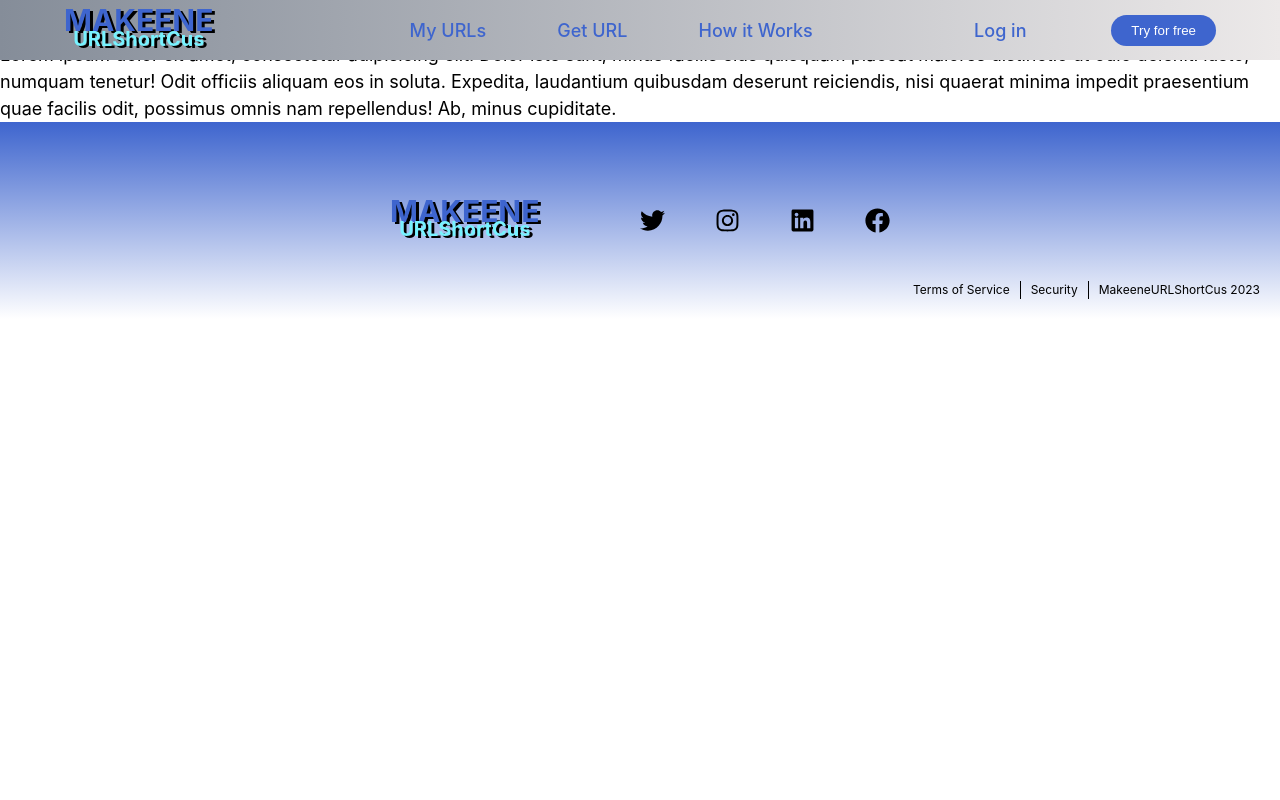
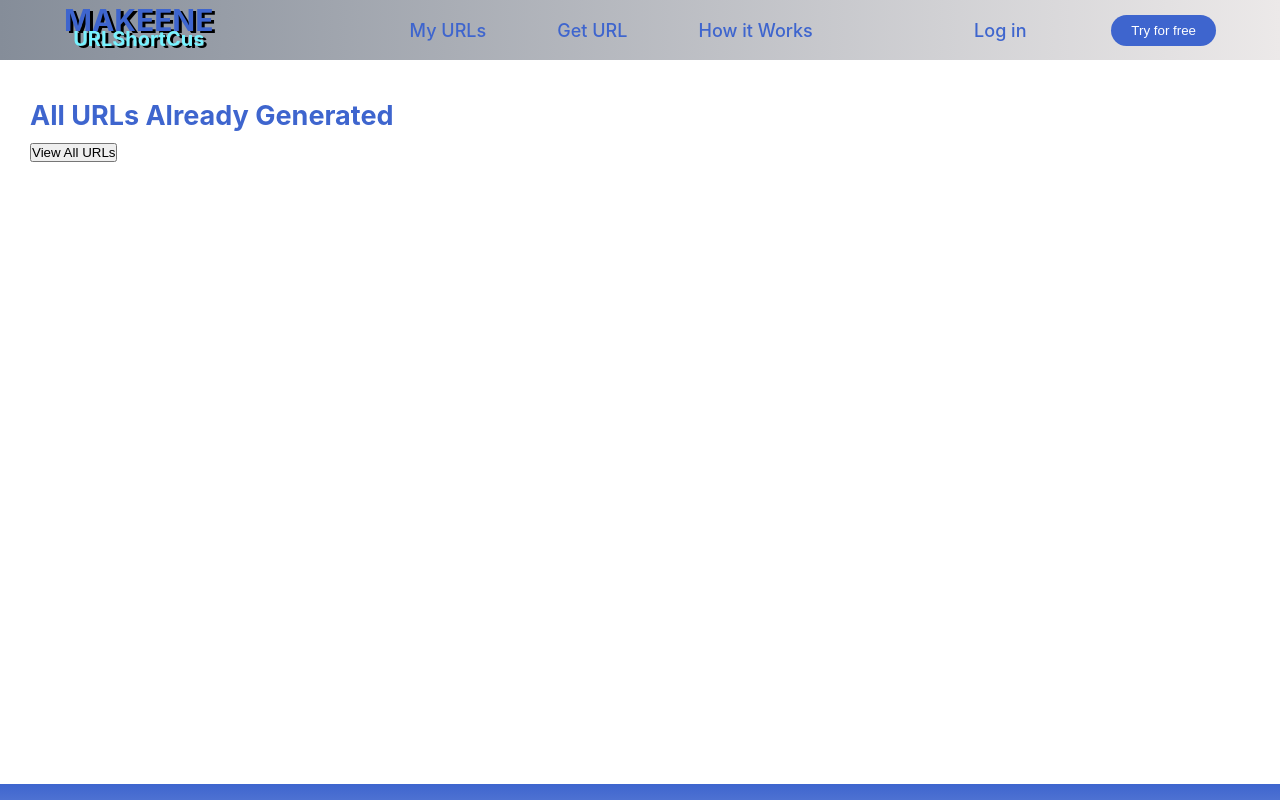
Before and after one commit to bezbrain/MakeeneURL_Shortener, a React (Vite) app: page /myurls in a window 1280 px wide. Shown: the top 800 px of the page. Built offline with nearby package versions, Linux system fonts and the light colour scheme; no server answers.

Commit message:
Started making some api calls and returned the errors to the UI when needed

```diff
--- a/package.json
+++ b/package.json
@@ -14,6 +14,7 @@
     "@fortawesome/fontawesome-svg-core": "^6.4.0",
     "@fortawesome/free-solid-svg-icons": "^6.4.0",
     "@fortawesome/react-fontawesome": "^0.2.0",
+    "axios": "^1.4.0",
     "firebase": "^9.15.0",
     "react": "^18.2.0",
     "react-dom": "^18.2.0",
--- a/src/components/Login.jsx
+++ b/src/components/Login.jsx
@@ -20,6 +20,7 @@ const Login = () => {
     setMsgFromServer,
     extratingErrorMsg,
     setIsLogged,
+    setLoginUserId,
   } = useGlobalContext();
 
   const handleLoginBtn = async (e) => {
@@ -35,7 +36,8 @@ const Login = () => {
       try {
         const cred = await signInWithEmailAndPassword(auth, email, password);
 
-        console.log(cred.user.uid);
+        // console.log(cred.user.uid);
+        setLoginUserId(cred.user.uid);
 
         const userToken = await auth.currentUser.getIdToken();
         localStorage.setItem("authToken", userToken); // Store the authentication token in local storage
--- a/src/components/Trim.jsx
+++ b/src/components/Trim.jsx
@@ -1,6 +1,7 @@
-import { useEffect, useRef } from "react";
+import { useEffect, useRef, useState } from "react";
 import { useGlobalContext } from "../context";
 import "../styles/trim.css";
+import axios from "axios";
 
 /* ================ */
 // The Trim Component
@@ -10,31 +11,57 @@ const Trim = () => {
     setOriginalLink,
     generatedResult,
     setGeneratedResult,
-    urlArrays,
-    setUrlArrays,
+    loginUserId,
+    trimcompErrorMsg,
+    setTrimcompErrorMsg,
+    urlObj,
+    setUrlObj,
   } = useGlobalContext();
 
   const getToken = localStorage.getItem("authToken"); // Get the auth token from local storge
 
-  const handleGenerateLink = (e) => {
+  const handleGenerateLink = async (e) => {
     e.preventDefault();
-
     // Check if logged in
     if (getToken) {
       if (!originalLink) {
-        console.log("Pls enter original URL");
+        // console.log("Pls enter original URL");
+        setTrimcompErrorMsg("Pls enter original Link");
+        setTimeout(() => {
+          setTrimcompErrorMsg("");
+        }, 3000);
         return;
       }
-      console.log("Write code to input customized or trimmed URL here");
+      try {
+        setTrimcompErrorMsg("Generating Link...");
+        const userIdAndOriginalLink = {
+          createdBy: loginUserId,
+          originalLink: originalLink,
+        };
+        const { data } = await axios.post(
+          "http://localhost:9000/",
+          userIdAndOriginalLink
+        );
+        console.log(data.link.fullLink);
+        setGeneratedResult(data.link.fullLink);
+        setOriginalLink("");
+        setTrimcompErrorMsg("");
+      } catch (error) {
+        console.log(error.message);
+      }
     } else {
       // Check if logged out
-      console.log("Please, Login to use service");
+      setTrimcompErrorMsg("Please, login to use service");
+      setTimeout(() => {
+        setTrimcompErrorMsg("");
+      }, 3000);
     }
   };
 
   return (
     <main className="trim" id="get-url">
       <form id="try-for-free">
+        <p>{trimcompErrorMsg}</p>
         <input
           type="text"
           placeholder="Paste original link here"
--- a/src/context.jsx
+++ b/src/context.jsx
@@ -54,6 +54,7 @@ export const AppProvider = ({ children }) => {
   const [email, setEmail] = useState("");
   const [password, setPassword] = useState("");
   const [msgFromServer, setMsgFromServer] = useState("");
+  const [loginUserId, setLoginUserId] = useState(""); //Login User ID
 
   // Success Message
   const [isSuccess, setIsSuccess] = useState(false);
@@ -71,9 +72,15 @@ export const AppProvider = ({ children }) => {
   // TrimType States
   const [originalLink, setOriginalLink] = useState("");
   const [generatedResult, setGeneratedResult] = useState("");
+  const [trimcompErrorMsg, setTrimcompErrorMsg] = useState("");
 
-  // Trimmed and Original Link States
-  const [urlArrays, setUrlArrays] = useState([]);
+  // Original Link and Login ID States
+  const [urlObj, setUrlObj] = useState({
+    createdBy: "",
+    original: "",
+  });
+
+  const [generatingLinkLoading, setGeneratingLinkLoading] = useState("");
 
   /* Function to extract error message from the firebase returned message */
   const extratingErrorMsg = (error) => {
@@ -146,8 +153,12 @@ export const AppProvider = ({ children }) => {
         setOriginalLink,
         generatedResult,
         setGeneratedResult,
-        urlArrays,
-        setUrlArrays,
+        urlObj,
+        setUrlObj,
+        loginUserId,
+        setLoginUserId,
+        trimcompErrorMsg,
+        setTrimcompErrorMsg,
       }}
     >
       {children}
--- a/src/pages/MyURLs.jsx
+++ b/src/pages/MyURLs.jsx
@@ -1,17 +1,20 @@
-import React from "react";
+import axios from "axios";
+import "../styles/myurl.css";
 
 const MyURLs = () => {
+  const handleAllUrls = async () => {
+    try {
+      const { data } = await axios("http://localhost:9000/api/v1/links");
+      console.log(data);
+    } catch (error) {
+      console.log(error.message);
+    }
+  };
+
   return (
-    <div>
-      <h2>My URLs</h2>
-      <p>
-        Lorem ipsum dolor sit amet, consectetur adipisicing elit. Dolor iste
-        sunt, minus facilis eius quisquam placeat maiores distinctio ut odio
-        deleniti iusto, numquam tenetur! Odit officiis aliquam eos in soluta.
-        Expedita, laudantium quibusdam deserunt reiciendis, nisi quaerat minima
-        impedit praesentium quae facilis odit, possimus omnis nam repellendus!
-        Ab, minus cupiditate.
-      </p>
+    <div className="url-con">
+      <h2>All URLs Already Generated</h2>
+      <button onClick={handleAllUrls}>View All URLs</button>
     </div>
   );
 };
--- /dev/null
+++ b/src/styles/myurl.css
@@ -0,0 +1,11 @@
+.url-con {
+  min-height: 80vh;
+  /* margin-top: 6rem; */
+  max-width: var(--sectionWidth);
+  margin: 6rem auto 3rem;
+  padding-inline: var(--sectionPadding);
+}
+
+.url-con h2 {
+  color: var(--blueFamily);
+}
--- a/src/styles/trim.css
+++ b/src/styles/trim.css
@@ -13,9 +13,19 @@
   padding: 20px;
   background-color: #fff;
 }
+
+.trim form > p:first-child {
+  color: red;
+  padding-bottom: 10px;
+  font-weight: 600;
+}
+
 @media screen and (max-width: 550px) {
   .trim form {
     width: 320px;
+  }
+  .trim form > p:first-child {
+    font-size: 14px;
   }
 }
 
@@ -71,7 +81,7 @@
   opacity: 0.8;
 }
 
-.trim form > p {
+.trim form > p:last-child {
   margin-top: 15px;
   font-size: 14px;
   line-height: 0.5cm;
@@ -79,7 +89,7 @@
   font-weight: 500;
 }
 @media screen and (max-width: 500px) {
-  .trim form > p {
+  .trim form > p:last-child {
     font-size: 12px;
   }
 }
```
Also changed, not shown: 1 other file (tests, documents, lock files or other folders).
